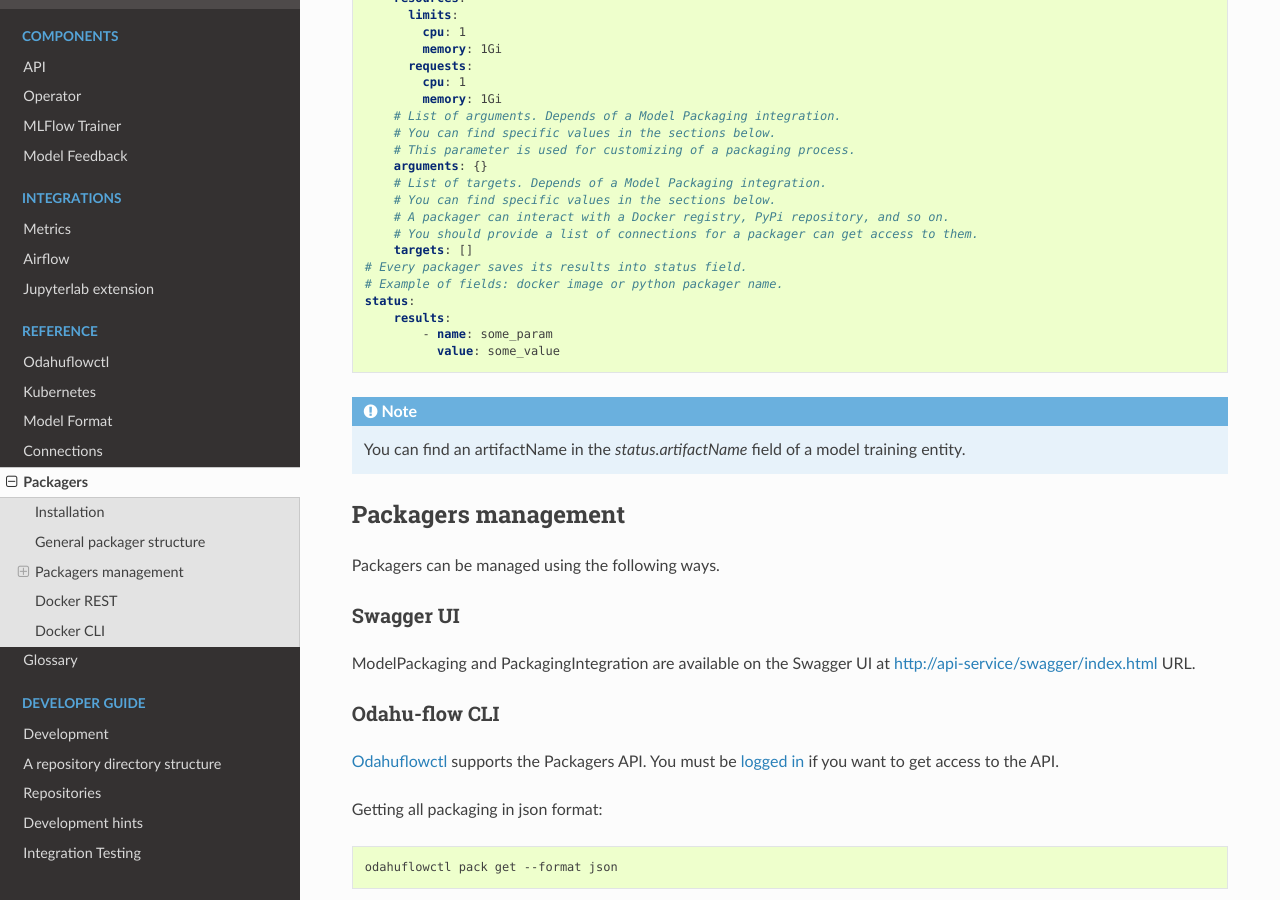
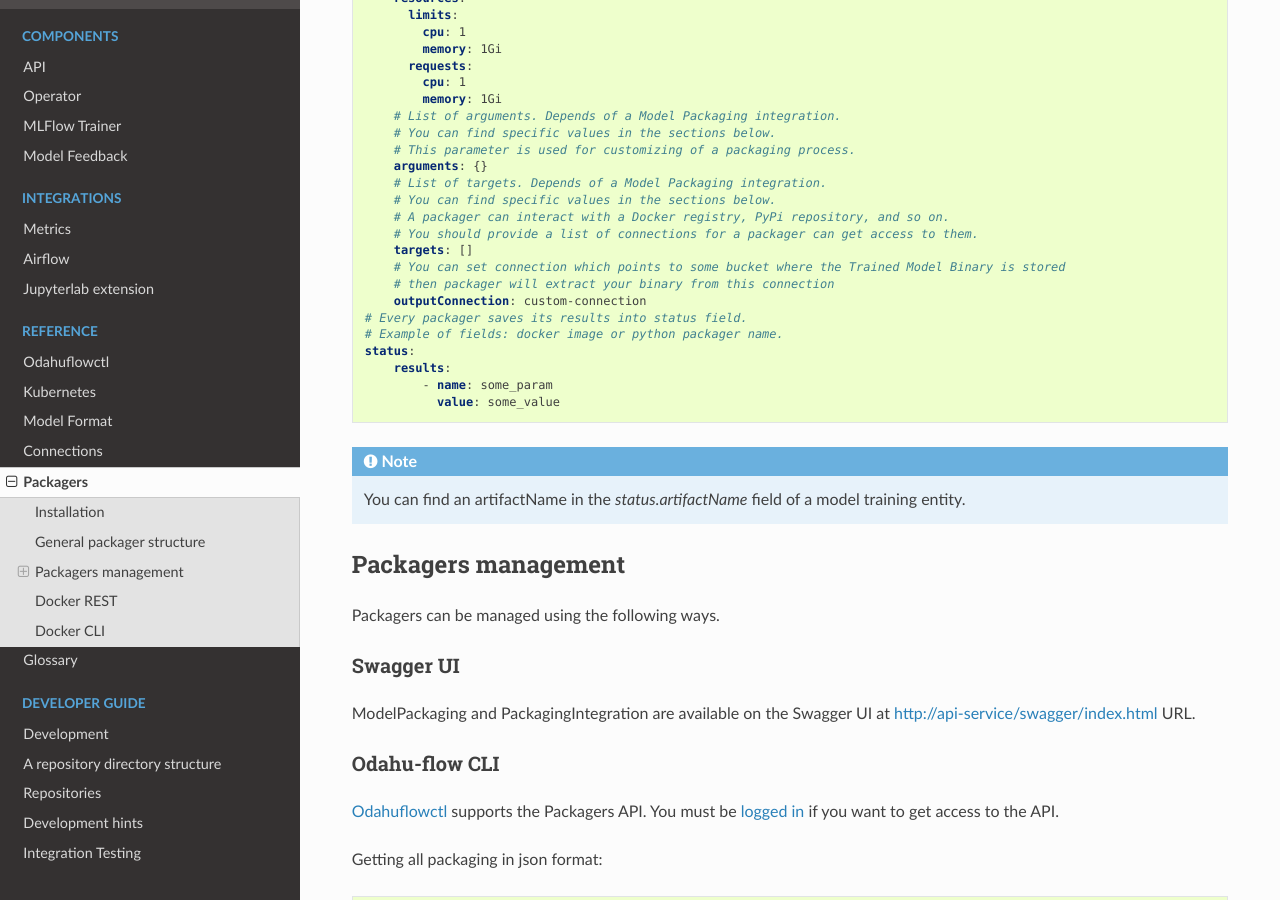
Before and after one commit to odahu/odahu-docs, a Sphinx documentation site: the page built from source/ref_packagers.rst, in a window 1280 px wide and 900 px high, scrolled down 1046 px. Built offline with Sphinx 7.4.7 and the Read the Docs theme 2.0.0, drawn with Linux system fonts in a browser that asks for light colours; formulas are drawn with MathJax 3; pages that are not in the unit, such as notebooks, are missing from menus.

Commit message:
[#98] Documentation about OutputConnection param

```diff
--- a/source/ref_packagers.rst
+++ b/source/ref_packagers.rst
@@ -66,6 +66,9 @@
         # A packager can interact with a Docker registry, PyPi repository, and so on.
         # You should provide a list of connections for a packager can get access to them.
         targets: []
+        # You can set connection which points to some bucket where the Trained Model Binary is stored
+        # then packager will extract your binary from this connection
+        outputConnection: custom-connection
     # Every packager saves its results into status field.
     # Example of fields: docker image or python packager name.
     status:
```
